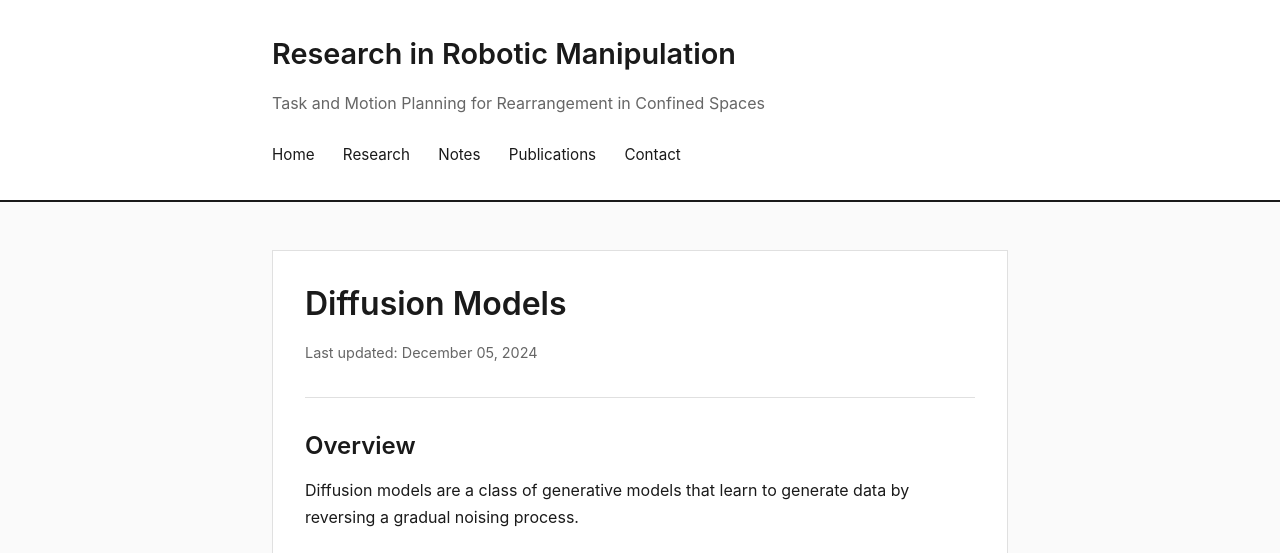
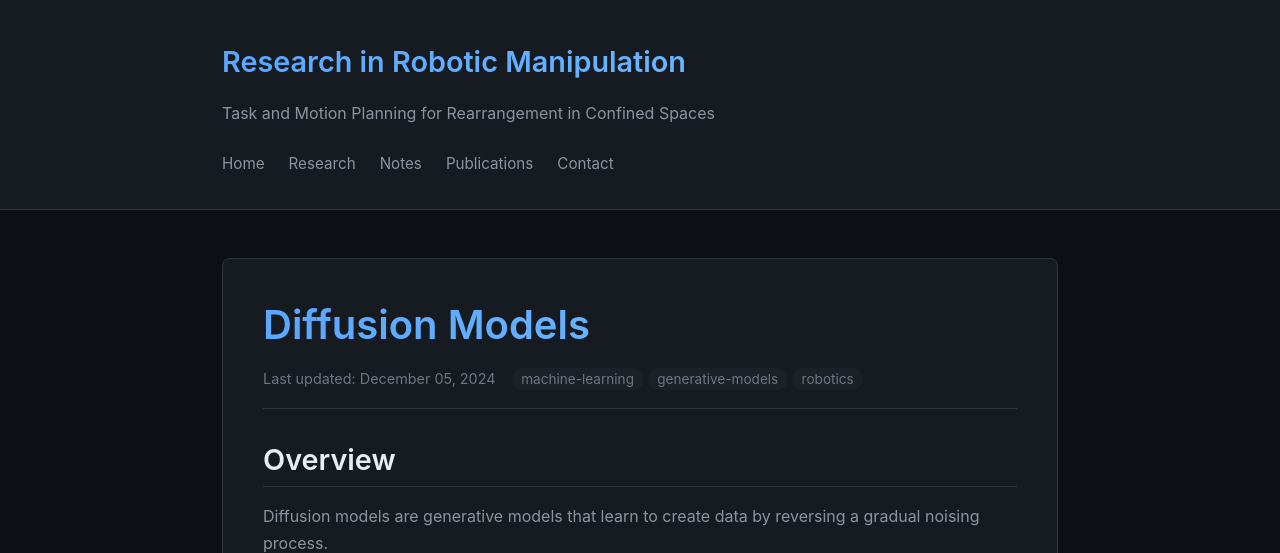
Before and after one commit to sinannaseel/sinannaseel.github.io, a Jekyll site: the page built from _notes/diffusion-models.md, in a window 1280 px wide. Shown: the top 553 px of the page. Built offline with Jekyll 4.4.1, drawn with Linux system fonts in a browser that asks for light colours; some of the changed text lies outside the part shown; grey boxes are pictures that could not be loaded.

Commit message:
added a few images

````diff
--- a/_layouts/note.html
+++ b/_layouts/note.html
@@ -4,9 +4,18 @@
 <article class="note">
     <header>
         <h1>{{ page.title }}</h1>
-        {% if page.date %}
-        <p class="meta">Last updated: {{ page.date | date: "%B %d, %Y" }}</p>
-        {% endif %}
+        <div class="meta">
+            {% if page.date %}
+            <span>Last updated: {{ page.date | date: "%B %d, %Y" }}</span>
+            {% endif %}
+            {% if page.tags %}
+            <div>
+                {% for tag in page.tags %}
+                <span class="tag">{{ tag }}</span>
+                {% endfor %}
+            </div>
+            {% endif %}
+        </div>
     </header>
 
     <div class="content">
--- a/_notes/diffusion-models.md
+++ b/_notes/diffusion-models.md
@@ -3,34 +3,53 @@
 title: Diffusion Models
 category: core
 date: 2024-12-05
-tags: [machine-learning, generative-models]
+tags: [machine-learning, generative-models, robotics]
 ---
 
 ## Overview
 
-Diffusion models are a class of generative models that learn to generate data by reversing a gradual noising process.
+Diffusion models are generative models that learn to create data by reversing a gradual noising process.
+
+![Diffusion Process](/assets/images/diagrams/diffusion-process.png)
+*The forward and reverse diffusion process*
 
 ## Key Concepts
 
 ### Forward Process
-- Gradually adds Gaussian noise to data
-- Defined by a variance schedule
+
+The forward process gradually adds Gaussian noise to data over T timesteps.
+```python
+# Forward diffusion
+q(x_t | x_{t-1}) = N(x_t; sqrt(1-beta_t) * x_{t-1}, beta_t * I)
+```
 
 ### Reverse Process
-- Learns to denoise
-- Trained using a denoising score matching objective
+
+![Reverse Process](/assets/images/diagrams/reverse-process.png)
+
+The model learns to denoise by predicting the noise at each step.
 
 ## Applications in Robotics
 
-- Motion planning
-- Trajectory generation
-- Grasp pose generation
+<div class="image-grid">
+    <img src="/assets/images/examples/grasp-generation.png" alt="Grasp Generation">
+    <img src="/assets/images/examples/trajectory-planning.png" alt="Trajectory Planning">
+</div>
+
+1. **Motion Planning** - Generate smooth trajectories
+2. **Grasp Pose Generation** - Sample valid grasps
+3. **Scene Understanding** - Predict object arrangements
+
+## My Implementation Notes
+```python
+# Simple diffusion model architecture
+class DiffusionModel(nn.Module):
+    def __init__(self):
+        super().__init__()
+        # ... implementation
+```
 
 ## Resources
 
-- [Paper: Denoising Diffusion Probabilistic Models](link)
-- [Tutorial: Understanding Diffusion Models](link)
-
-## My Notes
-
-(Add your personal notes and insights here)
+- [DDPM Paper](link)
+- [Tutorial](link)
--- a/assets/css/main.css
+++ b/assets/css/main.css
@@ -1,4 +1,4 @@
-/* Reset and Base Styles */
+/* Modern Dark Mode Design */
 * {
     margin: 0;
     padding: 0;
@@ -6,63 +6,87 @@
 }
 
 :root {
-    --primary-color: #1a1a1a;
-    --secondary-color: #666;
-    --background: #fafafa;
-    --white: #ffffff;
-    --border: #e0e0e0;
-    --accent: #0066cc;
+    /* Dark mode colors */
+    --bg-primary: #0d1117;
+    --bg-secondary: #161b22;
+    --bg-tertiary: #1c2128;
+    --text-primary: #e6edf3;
+    --text-secondary: #8b949e;
+    --text-muted: #6e7681;
+    --border: #30363d;
+    --accent: #58a6ff;
+    --accent-hover: #79c0ff;
+    --code-bg: #161b22;
+    --success: #3fb950;
 }
 
 body {
-    font-family: -apple-system, BlinkMacSystemFont, 'Segoe UI', 'Roboto', sans-serif;
+    font-family: -apple-system, BlinkMacSystemFont, 'Segoe UI', 'Roboto', 'Oxygen', 'Ubuntu', sans-serif;
     line-height: 1.7;
-    color: var(--primary-color);
-    background: var(--background);
+    color: var(--text-primary);
+    background: var(--bg-primary);
 }
 
 .container {
-    max-width: 800px;
+    max-width: 900px;
     margin: 0 auto;
     padding: 0 2rem;
 }
 
 /* Header */
 .site-header {
-    background: var(--white);
-    border-bottom: 2px solid var(--primary-color);
+    background: var(--bg-secondary);
+    border-bottom: 1px solid var(--border);
     padding: 2rem 0;
     margin-bottom: 3rem;
 }
 
 .site-title a {
-    color: var(--primary-color);
+    color: var(--text-primary);
     text-decoration: none;
     font-size: 1.8rem;
     font-weight: 600;
+    transition: color 0.2s;
+}
+
+.site-title a:hover {
+    color: var(--accent);
 }
 
 .site-description {
-    color: var(--secondary-color);
+    color: var(--text-secondary);
     margin-top: 0.5rem;
     font-size: 1rem;
 }
 
 .site-nav {
     margin-top: 1.5rem;
+    display: flex;
+    flex-wrap: wrap;
+    gap: 1.5rem;
 }
 
 .site-nav a {
-    color: var(--primary-color);
+    color: var(--text-secondary);
     text-decoration: none;
-    margin-right: 1.5rem;
     font-size: 0.95rem;
-    transition: opacity 0.2s;
+    transition: color 0.2s;
+    position: relative;
 }
 
 .site-nav a:hover,
 .site-nav a.active {
-    text-decoration: underline;
+    color: var(--accent);
+}
+
+.site-nav a.active::after {
+    content: '';
+    position: absolute;
+    bottom: -0.5rem;
+    left: 0;
+    right: 0;
+    height: 2px;
+    background: var(--accent);
 }
 
 /* Main Content */
@@ -76,25 +100,43 @@
     margin-bottom: 1rem;
     font-weight: 600;
     line-height: 1.3;
+    color: var(--text-primary);
 }
 
-h1 { font-size: 2rem; margin-top: 0; }
-h2 { font-size: 1.5rem; }
-h3 { font-size: 1.2rem; }
+h1 {
+    font-size: 2.5rem;
+    margin-top: 0;
+    background: linear-gradient(135deg, var(--accent) 0%, var(--accent-hover) 100%);
+    -webkit-background-clip: text;
+    -webkit-text-fill-color: transparent;
+    background-clip: text;
+}
+
+h2 {
+    font-size: 1.8rem;
+    padding-bottom: 0.5rem;
+    border-bottom: 1px solid var(--border);
+}
+
+h3 { font-size: 1.4rem; }
 
 p {
     margin-bottom: 1rem;
+    color: var(--text-secondary);
 }
 
 a {
     color: var(--accent);
     text-decoration: none;
+    transition: color 0.2s;
 }
 
 a:hover {
+    color: var(--accent-hover);
     text-decoration: underline;
 }
 
+/* Lists */
 ul, ol {
     margin-left: 2rem;
     margin-bottom: 1rem;
@@ -102,28 +144,74 @@
 
 li {
     margin-bottom: 0.5rem;
+    color: var(--text-secondary);
 }
 
+/* Code Blocks */
 code {
-    background: #f4f4f4;
+    background: var(--code-bg);
+    color: var(--accent);
     padding: 0.2rem 0.4rem;
-    border-radius: 3px;
+    border-radius: 4px;
     font-size: 0.9em;
+    font-family: 'Courier New', monospace;
 }
 
 pre {
-    background: #f4f4f4;
-    padding: 1rem;
+    background: var(--bg-secondary);
+    padding: 1.5rem;
     overflow-x: auto;
-    border-left: 3px solid var(--primary-color);
-    margin-bottom: 1rem;
+    border-left: 3px solid var(--accent);
+    margin-bottom: 1.5rem;
+    border-radius: 4px;
+}
+
+pre code {
+    background: none;
+    padding: 0;
+    color: var(--text-primary);
+}
+
+/* Images */
+img {
+    max-width: 100%;
+    height: auto;
+    border-radius: 8px;
+    margin: 1.5rem 0;
+    border: 1px solid var(--border);
+}
+
+figure {
+    margin: 2rem 0;
+}
+
+figcaption {
+    text-align: center;
+    color: var(--text-muted);
+    font-size: 0.9rem;
+    margin-top: 0.5rem;
+    font-style: italic;
+}
+
+/* Image Grid (for multiple images) */
+.image-grid {
+    display: grid;
+    grid-template-columns: repeat(auto-fit, minmax(250px, 1fr));
+    gap: 1rem;
+    margin: 2rem 0;
+}
+
+.image-grid img {
+    margin: 0;
 }
 
 /* Notes */
 .note {
-    background: var(--white);
-    padding: 2rem;
+    background: var(--bg-secondary);
+    padding: 2.5rem;
     border: 1px solid var(--border);
+    border-radius: 8px;
+    box-shadow: 0 4px 6px rgba(0, 0, 0, 0.3);
 }
 
 .note header {
@@ -133,8 +221,18 @@
 }
 
 .note .meta {
-    color: var(--secondary-color);
+    color: var(--text-muted);
     font-size: 0.9rem;
+    display: flex;
+    gap: 1rem;
+    flex-wrap: wrap;
+}
+
+.note .meta .tag {
+    background: var(--bg-tertiary);
+    padding: 0.2rem 0.6rem;
+    border-radius: 12px;
+    font-size: 0.85rem;
 }
 
 .note footer {
@@ -143,9 +241,44 @@
     border-top: 1px solid var(--border);
 }
 
+/* Note Cards (for notes listing) */
+.note-card {
+    background: var(--bg-secondary);
+    padding: 1.5rem;
+    margin-bottom: 1rem;
+    border: 1px solid var(--border);
+    border-radius: 8px;
+    transition: transform 0.2s, box-shadow 0.2s;
+}
+
+.note-card:hover {
+    transform: translateY(-2px);
+    box-shadow: 0 4px 12px rgba(88, 166, 255, 0.1);
+    border-color: var(--accent);
+}
+
+.note-card h3 {
+    margin-top: 0;
+    margin-bottom: 0.5rem;
+}
+
+.note-card p {
+    color: var(--text-muted);
+    font-size: 0.9rem;
+}
+
+/* Section Cards */
+.section-card {
+    background: var(--bg-secondary);
+    padding: 2rem;
+    margin-bottom: 2rem;
+    border: 1px solid var(--border);
+    border-radius: 8px;
+}
+
 /* Footer */
 .site-footer {
-    background: var(--white);
+    background: var(--bg-secondary);
     border-top: 1px solid var(--border);
     padding: 2rem 0;
     margin-top: 4rem;
@@ -153,17 +286,59 @@
 }
 
 .site-footer p {
-    color: var(--secondary-color);
+    color: var(--text-muted);
     font-size: 0.9rem;
 }
 
 .social-links {
     margin-top: 1rem;
+    display: flex;
+    justify-content: center;
+    gap: 1.5rem;
 }
 
 .social-links a {
-    color: var(--primary-color);
-    margin: 0 0.5rem;
+    color: var(--text-secondary);
+    transition: color 0.2s;
+}
+
+.social-links a:hover {
+    color: var(--accent);
+}
+
+/* Blockquotes */
+blockquote {
+    border-left: 4px solid var(--accent);
+    padding-left: 1rem;
+    margin: 1.5rem 0;
+    color: var(--text-muted);
+    font-style: italic;
+    background: var(--bg-tertiary);
+    padding: 1rem;
+    border-radius: 4px;
+}
+
+/* Tables */
+table {
+    width: 100%;
+    border-collapse: collapse;
+    margin: 1.5rem 0;
+}
+
+th, td {
+    padding: 0.75rem;
+    text-align: left;
+    border-bottom: 1px solid var(--border);
+}
+
+th {
+    background: var(--bg-tertiary);
+    color: var(--text-primary);
+    font-weight: 600;
+}
+
+tr:hover {
+    background: var(--bg-tertiary);
 }
 
 /* Responsive */
@@ -172,11 +347,26 @@
         padding: 0 1rem;
     }
 
-    .site-nav a {
-        display: block;
-        margin-bottom: 0.5rem;
+    .site-nav {
+        flex-direction: column;
+        gap: 0.5rem;
     }
 
-    h1 { font-size: 1.6rem; }
-    h2 { font-size: 1.3rem; }
+    h1 { font-size: 2rem; }
+    h2 { font-size: 1.5rem; }
+
+    .note {
+        padding: 1.5rem;
+    }
 }
+
+/* Smooth Scrolling */
+html {
+    scroll-behavior: smooth;
+}
+
+/* Selection */
+::selection {
+    background: var(--accent);
+    color: var(--bg-primary);
+}
````
Also changed, not shown: _notes/reinforcement-learning.md (+8 -0 lines), index.md (+19 -14 lines), Gemfile.lock (added), assets/images/diagrams/my-diagram.png (added), 12 other files.
